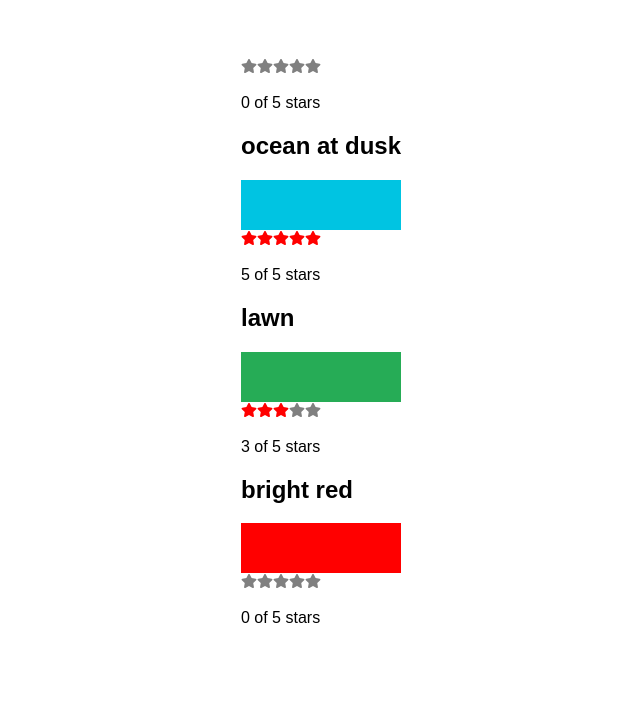
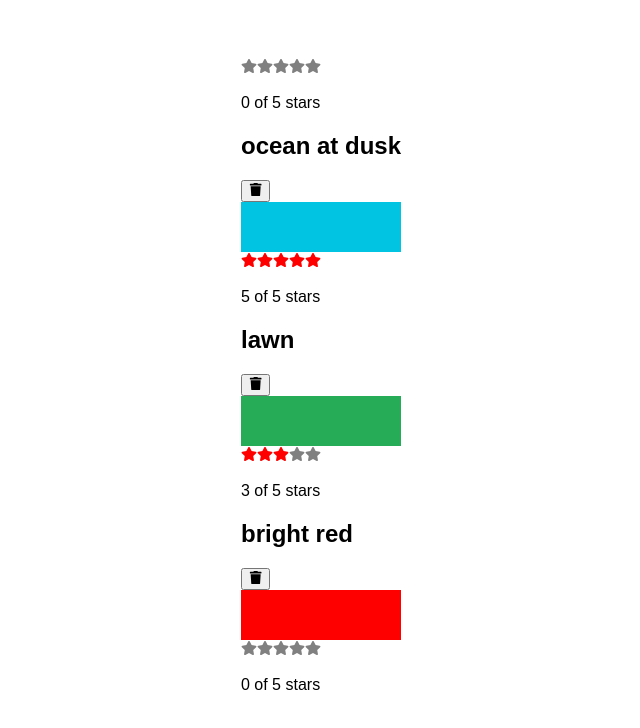
Before and after one commit to AlexKor-5/React-learning, a React (Create React App) app: page / in a window 1280 px wide. Shown: the top 728 px of the page, without its empty margins (319-959 px from the left). Built offline with nearby package versions, Linux system fonts and the light colour scheme.

Commit message:
cards of colors

```diff
--- a/src/App.jsx
+++ b/src/App.jsx
@@ -1,8 +1,23 @@
-import React, { useState } from "react";
+import React, {useState} from "react";
 import colorData from "./ color-data.json";
 import ColorList from "./ColorList";
 
 export default function App() {
-    const [colors] = useState(colorData);
-    return <ColorList colors={colors} />;
+    const [colors, setColors] = useState(colorData);
+    return (
+        <ColorList
+            colors={colors}
+            onRateColor={(id, rating) => {
+                const newColors = colors.map(color =>
+                    color.id === id ? {...color, rating} : color
+                );
+                setColors(newColors);
+            }}
+            onRemoveColor={id => {
+                const newColors = colors.filter(color => color.id !== id);
+                setColors(newColors);
+            }}
+        />
+    );
+
 }
--- a/src/Color.jsx
+++ b/src/Color.jsx
@@ -1,12 +1,28 @@
 import React from "react";
 import StarRating from "./StarRaing";
+import {FaTrash} from "react-icons/fa";
 
-export default function Color({ title, color, rating }) {
+export default function Color(
+    {
+        id,
+        title,
+        color,
+        rating,
+        onRemove = f => f,
+        onRate = f => f
+    }
+) {
     return (
         <section>
             <h1>{title}</h1>
-            <div style={{ height: 50, backgroundColor: color }} />
-            <StarRating selectedStars={rating} />
+            <button onClick={() => onRemove(id)}>
+                <FaTrash/>
+            </button>
+            <div style={{height: 50, backgroundColor: color}}/>
+            <StarRating
+                selectedStars={rating}
+                onRate={rating => onRate(id, rating)}
+            />
         </section>
     );
 }
--- a/src/ColorList.jsx
+++ b/src/ColorList.jsx
@@ -1,12 +1,23 @@
 import React from "react";
 import Color from "./Color";
 
-export default function ColorList({ colors = [] }) {
-    if(!colors.length) return <div>No Colors Listed.</div>;
+export default function ColorList(
+    {
+        colors = [],
+        onRemoveColor = f => f,
+        onRateColor = f => f
+    }
+) {
+    if (!colors.length) return <div>No Colors Listed.</div>;
     return (
         <div>
             {
-                colors.map(color => <Color key={color.id} {...color} />)
+                colors.map(color => <Color
+                    key={color.id}
+                    {...color}
+                    onRemove={onRemoveColor}
+                    onRate={onRateColor}
+                />)
             }
         </div>
     );
--- a/src/StarRaing.jsx
+++ b/src/StarRaing.jsx
@@ -3,13 +3,14 @@
 
 const createArray = length => [...Array(length)];
 
-const StarRating = ({ totalStars = 5, selectedStars = 0 }) => {
+const StarRating = ({ totalStars = 5, selectedStars = 0 ,onRate = f => f}) => {
     return (
         <>
             {createArray(totalStars).map((n, i) => (
                 <Star
                     key={i}
                     selected={selectedStars > i}
+                    onSelect={() => onRate(i + 1)}
                 />
             ))}
             <p>
```
